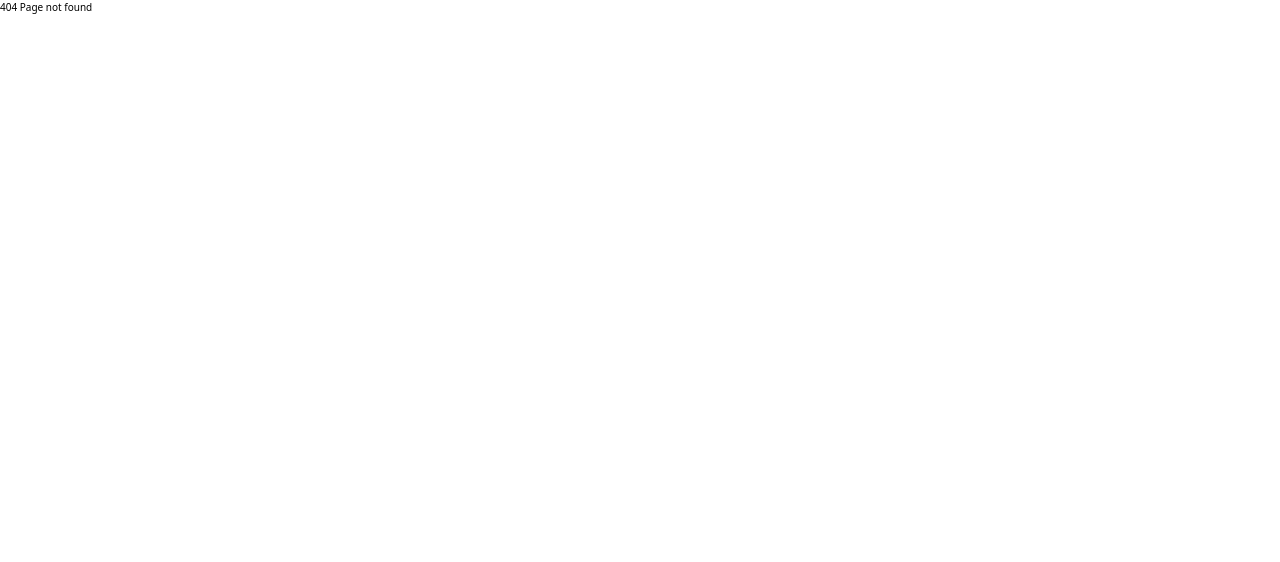
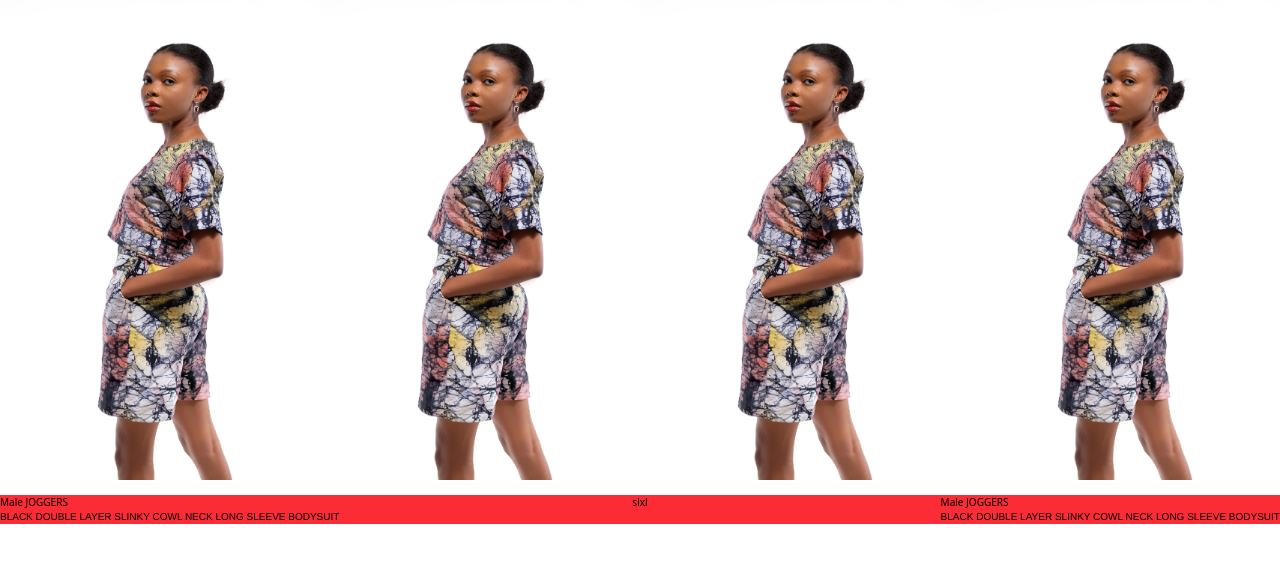
Before and after one commit to olamidefrancis/SoarByLola, a React (Vite) app: page /Men in a window 1280 px wide. Before the commit this address had no page. Shown: the top 562 px of the page. Built offline with nearby package versions, Linux system fonts and the light colour scheme.

Commit message:
men section

```diff
--- a/package.json
+++ b/package.json
@@ -13,6 +13,7 @@
     "@tailwindcss/vite": "^4.1.16",
     "embla-carousel-autoplay": "^8.6.0",
     "embla-carousel-react": "^8.6.0",
+    "link-react": "^3.0.0",
     "lucide-react": "^0.546.0",
     "react": "^19.1.1",
     "react-dom": "^19.1.1",
--- a/src/App.jsx
+++ b/src/App.jsx
@@ -4,6 +4,7 @@ import Hero from './Components/Hero/Hero'
 import Cloths from './Components/Clothclassification/Cloths'
 import Carousel from './Components/Carousel/Carousel'
 import Footer from './Components/Footer/Footer'
+import Men from './Components/Men/Men'
 import { createBrowserRouter, RouterProvider } from "react-router"
 
 const router = createBrowserRouter([
@@ -17,7 +18,28 @@ const router = createBrowserRouter([
                 <Footer/>
            </div>,
   errorElement: <div>404 Page not found</div>
+ },
+ {
+  path:'/',
+  element: <div>
+                <Navbar/>
+                <Hero/>
+                <Cloths/>
+                <Carousel/>
+                <Footer/>
+           </div>,
+  errorElement: <div>404 Page not found</div>
+ },
+
+ {
+  path:'/Men',
+  element: <div>
+
+                <Men/>
+           </div>,
+  errorElement: <div>404 Page not found</div>
  }
+
 
 ])
 
--- /dev/null
+++ b/src/Components/Men/Men.css
@@ -0,0 +1,7 @@
+@import "tailwindcss";
+
+
+.pricecon h1{
+    font-family: Roboto-Light, Helvetica, Arial, sans-serif;
+    font-size: 1rem;
+}
--- /dev/null
+++ b/src/Components/Men/Men.jsx
@@ -0,0 +1,132 @@
+import React from 'react';
+import './Men.css'
+import one from '../../assets/Images/md1.jpeg';
+
+function Men() {
+  return (
+    <div className="h-full flex flex-col overflow-hidden">
+        <div className="flex  flex-col w-full gap-y-6">
+
+            <div className="flex  w-full" style={{ transform: 'translate3d(0px, 0px, 0px)' }}>
+                <div
+                role="group"
+                aria-roledescription="slide"
+                aria-label="Slide 1 of 5"
+                className="min-w-0 relative lg:flex-[0_0_25%] flex-[0_0_40%] flex-col"
+                >
+                <img
+                    alt="Men outfit image 1"
+                    loading="eager"
+                    width="740"
+                    height="1180"
+                    decoding="async"
+                    className="mx-auto"
+                    src={one}
+                />
+
+
+                </div>
+
+                <div
+                role="group"
+                aria-roledescription="slide"
+                aria-label="Slide 2 of 5"
+                className="min-w-0 relative lg:flex-[0_0_25%] flex-[0_0_40%]"
+                >
+                <img
+                    alt="Men outfit image 2"
+                    loading="eager"
+                    width="740"
+                    height="1180"
+                    decoding="async"
+                    className="mx-auto"
+                    style={{ color: 'transparent' }}
+                    src={one}
+                />
+                </div>
+
+                <div
+                role="group"
+                aria-roledescription="slide"
+                aria-label="Slide 3 of 5"
+                className="min-w-0 relative lg:flex-[0_0_25%] flex-[0_0_40%]"
+                >
+                <img
+                    alt="Men outfit image 3"
+                    loading="eager"
+                    width="740"
+                    height="1180"
+                    decoding="async"
+                    className="mx-auto"
+                    style={{ color: 'transparent' }}
+                    src={one}
+                />
+                </div>
+
+                <div
+                role="group"
+                aria-roledescription="slide"
+                aria-label="Slide 4 of 5"
+                className="min-w-0 relative lg:flex-[0_0_25%] flex-[0_0_40%]"
+                >
+                <img
+                    alt="Men outfit image 4"
+                    loading="lazy"
+                    width="740"
+                    height="1180"
+                    decoding="async"
+                    className="mx-auto"
+                    style={{ color: 'transparent' }}
+                    src={one}
+                />
+                </div>
+
+                <div
+                role="group"
+                aria-roledescription="slide"
+                aria-label="Slide 5 of 5"
+                className="min-w-0 relative lg:flex-[0_0_25%] flex-[0_0_40%]"
+                >
+                <img
+                    alt="Men outfit image 5"
+                    loading="lazy"
+                    width="740"
+                    height="1180"
+                    decoding="async"
+                    className="mx-auto"
+                    style={{ color: 'transparent' }}
+                    src={one}
+                />
+                </div>
+            </div>
+
+            <div className="pricecon flex    w-full p-y-4">
+                <div className="flex w-full  justify-between bg-red-500">
+                    <div className="flex flex-col">
+
+                        <p>Male JOGGERS</p>
+                        <h1  className=" text-sm uppercase  mb-2">Black Double Layer Slinky Cowl Neck Long Sleeve Bodysuit </h1>
+                    </div>
+
+                    <div className="sizes flex">
+
+                        <p>s</p>
+                        <p>l</p>
+                        <p>xl</p>
+                    </div>
+
+                    <div className="flex flex-col">
+
+                        <p>Male JOGGERS</p>
+                        <h1  className=" text-sm uppercase  mb-2">Black Double Layer Slinky Cowl Neck Long Sleeve Bodysuit </h1>
+                    </div>
+
+                </div >
+
+            </div>
+        </div>
+    </div>
+  );
+}
+
+export default Men;
--- a/src/Components/Navbar/Navbar.jsx
+++ b/src/Components/Navbar/Navbar.jsx
@@ -1,4 +1,5 @@
 import React, { useState } from 'react'
+import { Link } from 'react-router'
 import './Navbar.css'
 import orderBasket from "../../assets/Images/icons8-order-cute-outline-96.png"
 import profile from "../../assets/Images/icons8-account-96.png"
@@ -51,8 +52,8 @@ const Navbar = () => {
             </div>
 
             <div className="categories flexy">
-                <p>WOMEN</p>
-                <p>MEN</p>
+                <Link to='/Men'>WOMEN</Link>
+                <Link to='/Men'>MEN</Link>
             </div>
 
             {/* Sidebar menu for mobile */}
```
Also changed, not shown: 1 other file (tests, documents, lock files or other folders).
